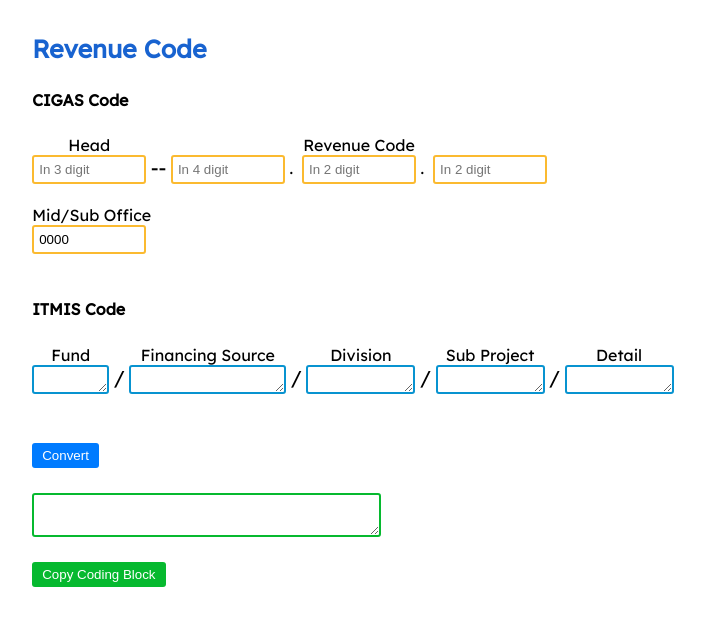
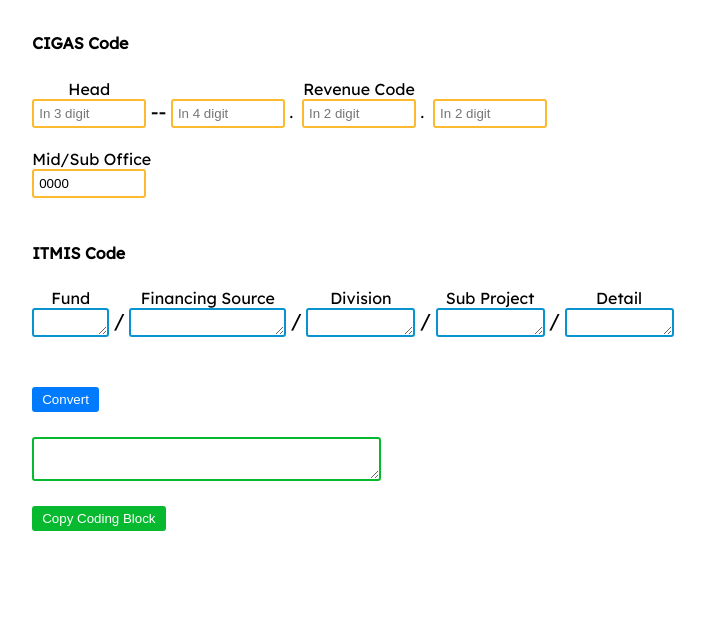
Before and after one commit to bhashura/CoA-CIGAS-to-ITMIS-Rev, a plain HTML site: page index.html in a window 1280 px wide. Shown: the whole page, without its empty margins (39-744 px from the left). Drawn offline with nearby package versions, Linux system fonts and the light colour scheme.

Commit message:
remove topic

```diff
--- a/index.html
+++ b/index.html
@@ -100,11 +100,6 @@
   </style>
 </head>
 <body>
-
-<div class="containercigas">
-  <label class="labelexp">Revenue Code</label>
-  </div>
-
 
   <div class="containercigas">
   <label class="labeltopic">CIGAS Code</label>
```
